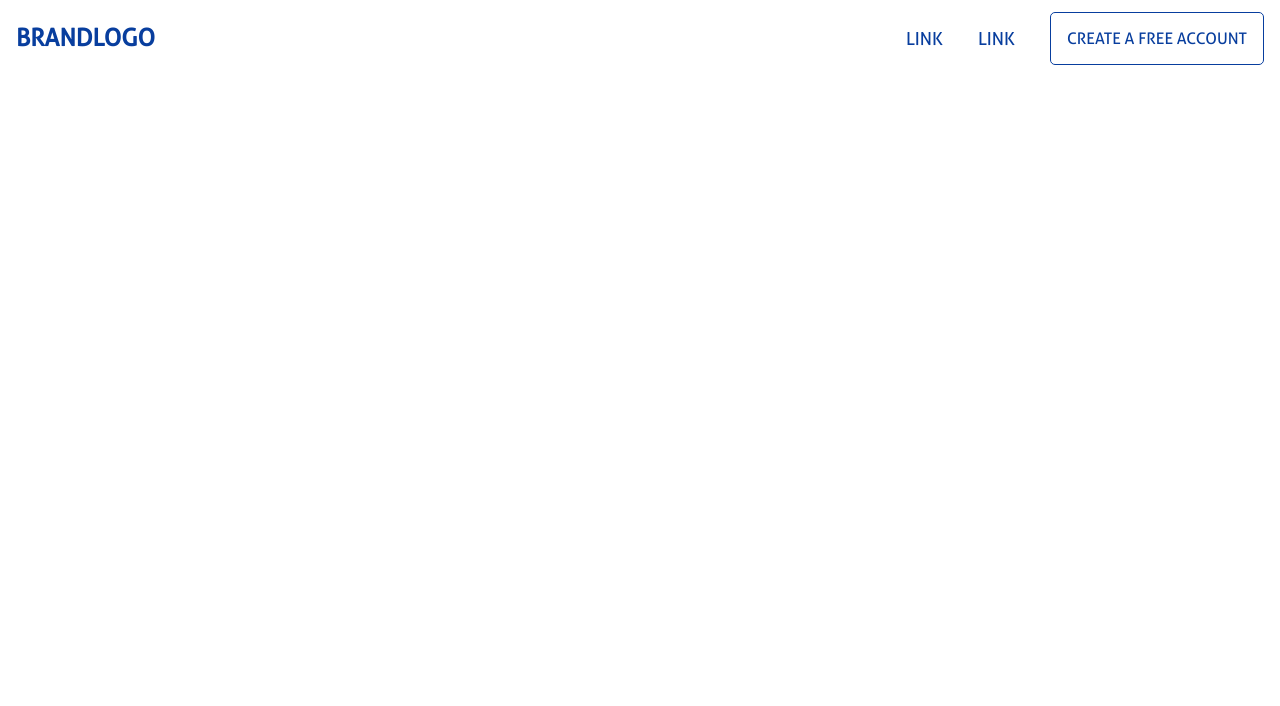
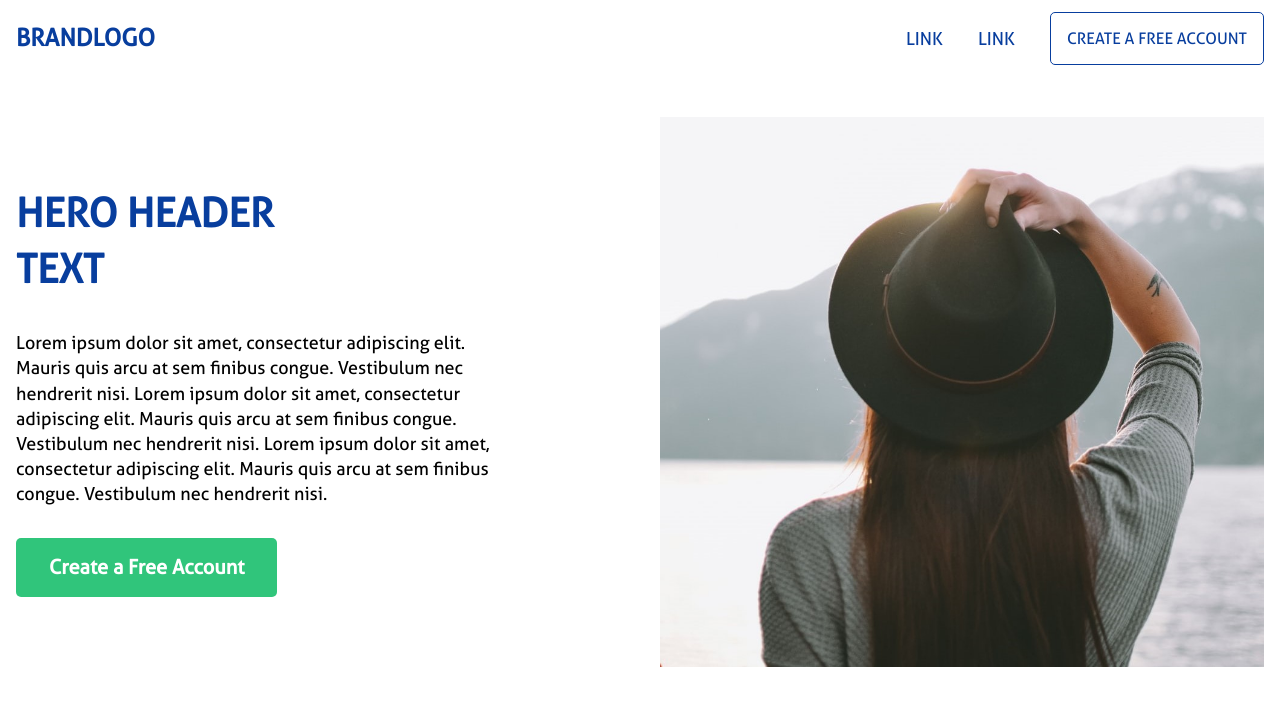
Before and after one commit to dayojiboye/styled-system-example, a React (Create React App) app: page / in a window 1280 px wide. Shown: the top 706 px of the page. Built offline with nearby package versions, Linux system fonts and the light colour scheme.

Commit message:
feat: added hero section

```diff
--- a/jsconfig.json
+++ b/jsconfig.json
@@ -1,7 +1,6 @@
 {
 	"compilerOptions": {
-		"baseUrl": "."
+		"baseUrl": "src"
 	},
-
-	"include": ["."]
+	"include": ["src"]
 }
--- a/src/App.js
+++ b/src/App.js
@@ -1,9 +1,12 @@
+import HeroSection from "./components/HeroSection";
 import Layout from "./components/Layout";
 
 export default function App() {
 	return (
 		<>
-			<Layout />
+			<Layout>
+				<HeroSection />
+			</Layout>
 		</>
 	);
 }
--- a/src/components/Button.js
+++ b/src/components/Button.js
@@ -27,10 +27,11 @@ const Button = styled("button").withConfig({
 				color: "white",
 				bg: "green",
 				// transition: "all 0.5s ease-in-out",
+				border: (theme) => `1px solid transparent`,
 				"&:hover": {
 					color: "blue",
 					bg: "transparent",
-					border: (theme) => `1px solid ${theme.colors.blue}`,
+					borderColor: (theme) => `${theme.colors.blue}`,
 				},
 			},
 			light: {
@@ -64,7 +65,7 @@ const Button = styled("button").withConfig({
 			property: "transition",
 			scale: "transition",
 		},
-		whiteSpace:true
+		whiteSpace: true,
 	})}
 `;
 
--- a/src/components/Header.js
+++ b/src/components/Header.js
@@ -11,9 +11,9 @@ const Nav = styled(Box)`
 	@media (max-width: 639px) {
 		position: fixed;
 		top: 0;
-		right: ${(props) => (props.show ? 0 : "-100vw")};
+		right: ${(props) => (props.show ? 0 : "-100%")};
 		z-index: 200;
-		background-color: rgba(18, 61, 138, 0.9);
+		background-color: rgba(18, 61, 138);
 		width: 100%;
 		height: 100vh;
 		transition: right 0.5s ease-in-out;
@@ -60,7 +60,7 @@ const Hamburger = styled(Box)`
 `;
 
 export default function Header() {
-	const [openSideBar, setOpenSideBar] = React.useState(true);
+	const [openSideBar, setOpenSideBar] = React.useState(false);
 
 	return (
 		<Box
@@ -73,6 +73,7 @@ export default function Header() {
 			display="flex"
 			alignItems="center"
 			justifyContent="center"
+			bg="white"
 		>
 			<Wrapper display="flex" justifyContent="space-between" alignItems="center">
 				<Text
@@ -135,7 +136,11 @@ export default function Header() {
 					role="button"
 					show={openSideBar}
 					display={["block", "none"]}
-					onClick={() => setOpenSideBar(!openSideBar)}
+					onClick={() => {
+						setOpenSideBar(!openSideBar);
+						document.documentElement.classList.toggle("_fixed");
+						document.body.classList.toggle("_fixed");
+					}}
 				>
 					<Box id="bar1"></Box>
 					<Box id="bar2"></Box>
--- /dev/null
+++ b/src/components/HeroSection.js
@@ -0,0 +1,61 @@
+import React from "react";
+import Box from "./Box";
+import Text from "./Text";
+import Wrapper from "./Wrapper";
+import HeroImg from "assets/images/photo-1521500875084-9ad8838c5f4bbb.jfif";
+import Button from "./Button";
+
+export default function HeroSection() {
+	return (
+		<Box as="section">
+			<Wrapper
+				display="flex"
+				flexDirection={["column", "", "row"]}
+				alignItems="center"
+				gap={["40px 0px", "", "0px 40px"]}
+				paddingY="40px"
+			>
+				<Box flex="1">
+					<Text
+						as="h1"
+						fontSize={["32px", "40px"]}
+						maxWidth={["600px", "", "300px"]}
+						marginX={["auto", "", "0px"]}
+						color="blue"
+						fontWeight="700"
+						textAlign={["center", "", "left"]}
+					>
+						HERO HEADER TEXT
+					</Text>
+					<Text
+						as="p"
+						fontSize={["16px", "18px"]}
+						maxWidth={["600px", "", "500px"]}
+						marginY="32px"
+						marginX={["auto", "", "0px"]}
+						textAlign={["center", "", "left"]}
+					>
+						Lorem ipsum dolor sit amet, consectetur adipiscing elit. Mauris quis arcu at sem finibus
+						congue. Vestibulum nec hendrerit nisi. Lorem ipsum dolor sit amet, consectetur
+						adipiscing elit. Mauris quis arcu at sem finibus congue. Vestibulum nec hendrerit nisi.
+						Lorem ipsum dolor sit amet, consectetur adipiscing elit. Mauris quis arcu at sem finibus
+						congue. Vestibulum nec hendrerit nisi.
+					</Text>
+					<Button
+						variant="primary"
+						fontSize={["16px", "", "20px"]}
+						fontWeight="600"
+						width="fit-content"
+						marginX={["auto", "", "0px"]}
+					>
+						Create a Free Account
+					</Button>
+				</Box>
+
+				<Box flex="1">
+					<Box as="img" alt="Hero Section" src={HeroImg} width="100%" height="100%" />
+				</Box>
+			</Wrapper>
+		</Box>
+	);
+}
--- a/src/components/Layout.js
+++ b/src/components/Layout.js
@@ -1,10 +1,14 @@
 import React from "react";
+import Box from "./Box";
 import Header from "./Header";
 
-export default function Layout() {
+export default function Layout({ children }) {
 	return (
 		<>
 			<Header />
+			<Box as="main" width="100%" mt="77px">
+				{children}
+			</Box>
 		</>
 	);
 }
--- a/src/components/Wrapper.js
+++ b/src/components/Wrapper.js
@@ -8,7 +8,8 @@ const Wrapper = styled(Box).withConfig({
 })`
 	width: 100%;
 	max-width: 1280px;
-	padding: 0px 16px;
+	padding-left: 16px;
+	padding-right: 16px;
 	margin: 0 auto;
 `;
 
```
Also changed, not shown: src/assets/images/photo-1521500875084-9ad8838c5f4bbb.jfif (added).
